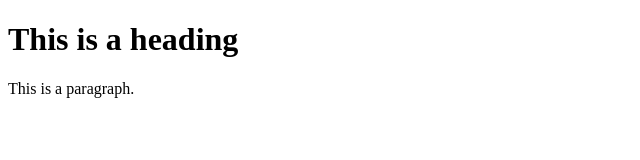
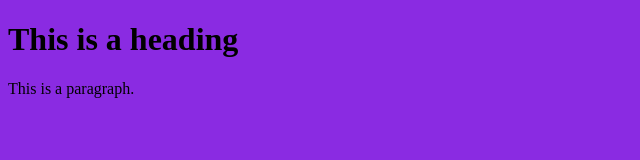
Before and after one commit to niteshkumargupta/my_app, a plain HTML site: page index.html in a window 1280 px wide. Shown: the whole page, without its empty margins (0-640 px from the left). Drawn offline with Linux system fonts and the light colour scheme.

Commit message:
Update index.html

```diff
--- a/index.html
+++ b/index.html
@@ -1,6 +1,6 @@
 <!DOCTYPE html>
 <html>
-<body style="background-color:"red>
+<body style="background-color:BlueViolet">
 
 <h1>This is a heading</h1>
 <p>This is a paragraph.</p>
```
